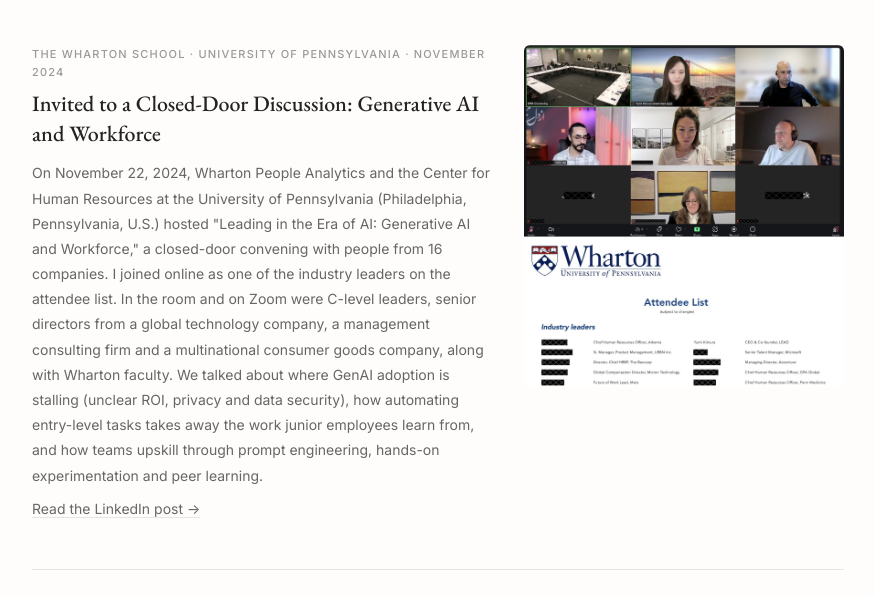
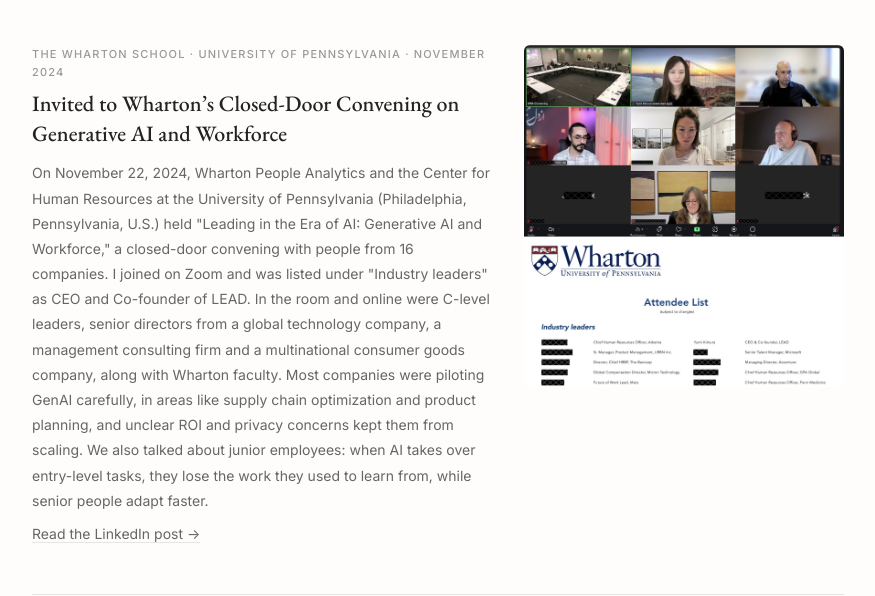
Before and after one commit to yumik20/yumik20.github.io, a plain HTML site: page achievements.html in a window 1280 px wide. Shown: the part 3842-4438 px from the top of the page, without its empty margins (202-1077 px from the left). Drawn offline with nearby package versions, Linux system fonts and the light colour scheme.

Commit message:
Wharton entry: copy polish (ghost-writer rules + Sol review)
Co-Authored-By: Claude Opus 5.5 <noreply@anthropic.com>

```diff
--- a/achievements.html
+++ b/achievements.html
@@ -451,8 +451,8 @@
     <img class="mi-img" style="aspect-ratio:auto;object-fit:contain;" src="wharton-genai-workforce-2024.jpg" alt="Joining the Wharton People Analytics GenAI and Workforce convening on Zoom, and the event attendee list with Yumi Kimura, CEO and Co-founder of LEAD, among industry leaders">
     <div class="mi-body">
       <div class="mi-label">The Wharton School &middot; University of Pennsylvania &middot; November 2024</div>
-      <div class="mi-title">Invited to a Closed-Door Discussion: Generative AI and Workforce</div>
-      <p class="mi-desc">On November 22, 2024, Wharton People Analytics and the Center for Human Resources at the University of Pennsylvania (Philadelphia, Pennsylvania, U.S.) hosted "Leading in the Era of AI: Generative AI and Workforce," a closed-door convening with people from 16 companies. I joined online as one of the industry leaders on the attendee list. In the room and on Zoom were C-level leaders, senior directors from a global technology company, a management consulting firm and a multinational consumer goods company, along with Wharton faculty. We talked about where GenAI adoption is stalling (unclear ROI, privacy and data security), how automating entry-level tasks takes away the work junior employees learn from, and how teams upskill through prompt engineering, hands-on experimentation and peer learning.</p>
+      <div class="mi-title">Invited to Wharton&rsquo;s Closed-Door Convening on Generative AI and Workforce</div>
+      <p class="mi-desc">On November 22, 2024, Wharton People Analytics and the Center for Human Resources at the University of Pennsylvania (Philadelphia, Pennsylvania, U.S.) held "Leading in the Era of AI: Generative AI and Workforce," a closed-door convening with people from 16 companies. I joined on Zoom and was listed under "Industry leaders" as CEO and Co-founder of LEAD. In the room and online were C-level leaders, senior directors from a global technology company, a management consulting firm and a multinational consumer goods company, along with Wharton faculty. Most companies were piloting GenAI carefully, in areas like supply chain optimization and product planning, and unclear ROI and privacy concerns kept them from scaling. We also talked about junior employees: when AI takes over entry-level tasks, they lose the work they used to learn from, while senior people adapt faster.</p>
       <p class="mi-desc" style="margin-top: 8px;"><a href="https://www.linkedin.com/feed/update/urn:li:activity:7267648486538379265/" style="color:var(--text-light);text-underline-offset:3px;">Read the LinkedIn post &rarr;</a></p>
     </div>
   </div>
```
